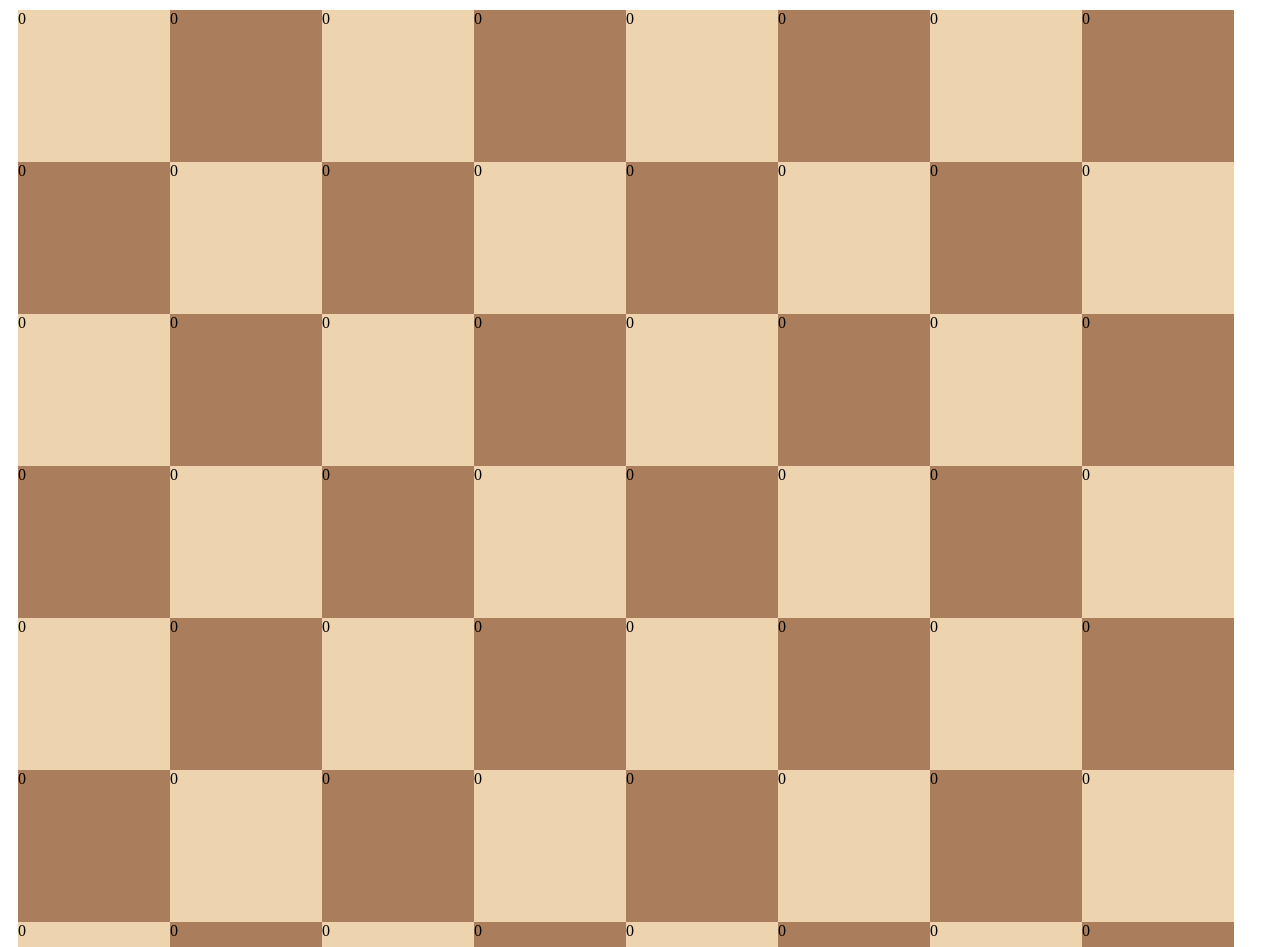
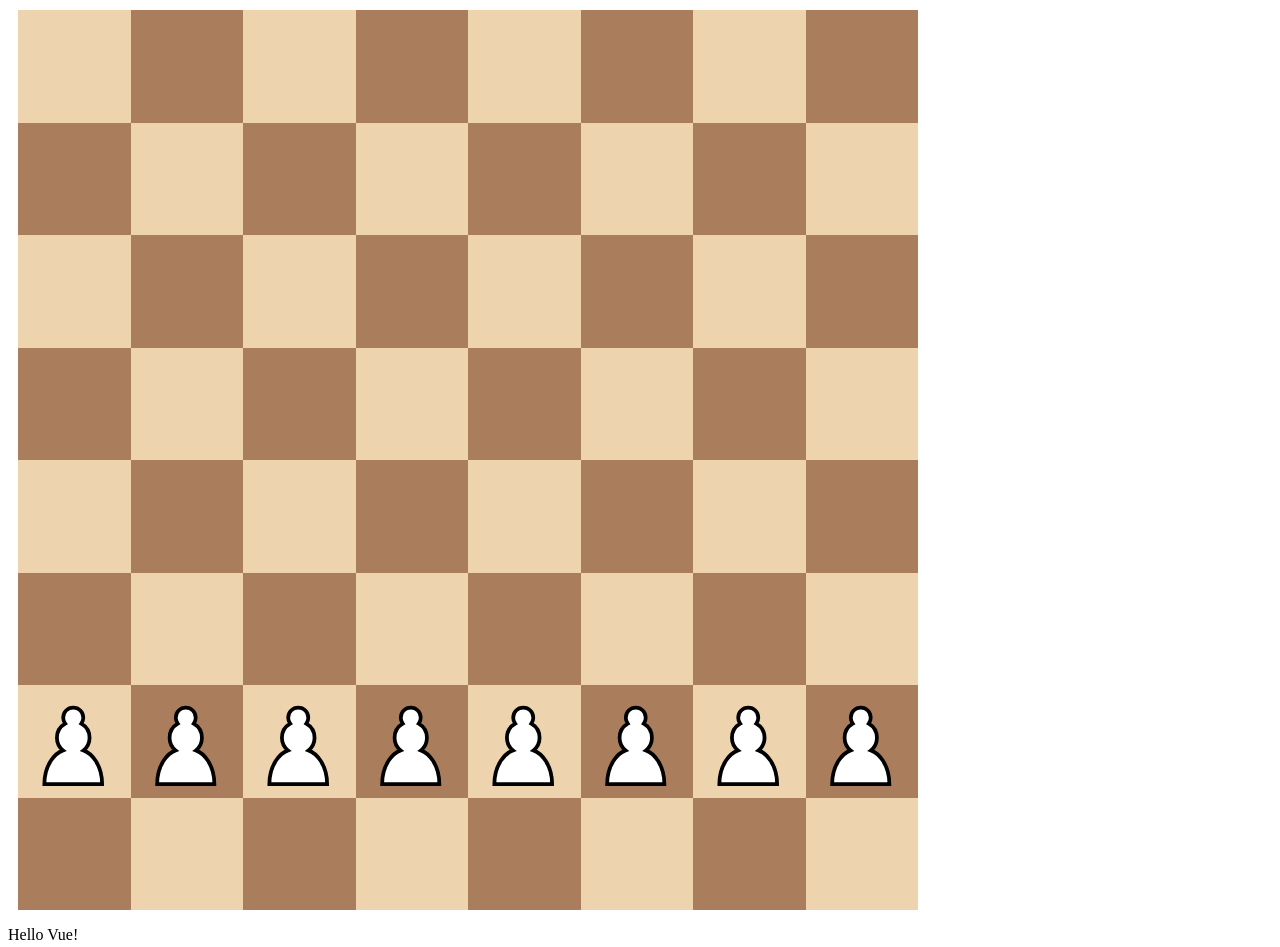
Before and after one commit to tom-georg/TomsGambit, a plain HTML site: page frontend/index.html in a window 1280 px wide. Shown: the top 947 px of the page. Drawn offline with Linux system fonts and the light colour scheme.

Commit message:
you can move pieces now

```diff
--- a/frontend/index.html
+++ b/frontend/index.html
@@ -9,6 +9,8 @@
     .board {
       display: flex;
       width: 95vw;
+      max-width: 900px;
+      max-height: 900px;
       height: 95vw;
       margin: 10px;
       background: green;
@@ -32,29 +34,36 @@
       padding:0px;
       width:12.5%;
       height:100%;
+      display: block;
+      margin: auto;
+      vertical-align: middle;
       }
-    .cell.black {
+    .cell.dark {
       background-color: #AA7D5C;
     }
-    .cell.white {
+    .cell.bright {
       background-color: #EDD4AF;
+    }
+    .cell.selected{
+      background-color: green;
+    }
+    img{
+      width:100%;
+      height:100%;
+
     }
   </style>
 </head>
 <body>
-  <div id="two-way-binding">
+  <div id="chessboard">
     <div class="board">
 
       <div class="row" v-for="row in board">
-        <div class="cell"  v-for="cell in row" :class="cell.color" v-on:click="greet">
-          {{cell.piece}}
+        <div class="cell"  v-for="cell in row" :class="cell.shade" v-on:click="boardClick(cell)" :x="cell.x" :y="cell.y">
+
+          <img :src="pieceMap[cell.piece].file" ></img>
         </div>
-
-
       </div>
-
-
-
     </div>
 
       <p>{{ message }}</p>
@@ -72,9 +81,18 @@ const ChessBoard = {
   data() {
     return {
       pieceMap:{
-        0 : "gello"
+        0 : {["piece"]:"","file":"img/empty.png"},
+        1 : {["piece"]:"whitePawn","file":"img/pawnWhite.svg","color":"white"}
       },
+      selectedCell:undefined,
       message: 'Hello Vue!',
+      /*
+      * board: board[][]
+      * shade: bright,dark or selected
+      * x
+      * y
+      * piece: int
+      */
       board: []
     }
   },
@@ -87,34 +105,92 @@ const ChessBoard = {
     createBaord:function(){
       for(var x=0;x<8;x++){
         this.board[x]=[]
-        var color = "white"
+        var shade = "bright"
         if(x%2===1){
-          color="black"
+          shade="dark"
         }
         for(var y=0;y<8;y++){
           this.board[x][y]={}
           this.board[x][y]["piece"]=0
-          this.board[x][y]["color"]=color;
-          if(color==="black"){
-            color="white"
+          this.board[x][y]["shade"]=shade
+          this.board[x][y]["x"]=x
+          this.board[x][y]["y"]=y
+          if(shade==="dark"){
+            shade="bright"
           }else{
-            color="black"
+            shade="dark"
           }
         }
       }
     },
     setStartPieces:function(){
+      for(var i =0;i<8;i++){
+        this.board[6][i]["piece"]=1;
+      }
+    },
+    boardClick: function (ncell) {
+
+      //Don'T eat your own pieces,
+      //select them instead
+      if(this.selectedCell!==undefined&&
+        this.pieceMap[ncell.piece].color===this.pieceMap[this.selectedCell.piece].color){
+        this.restoreCellColor(this.selectedCell)
+        ncell.shade="selected"
+        this.selectedCell=ncell
+        return
+      }
+      // if you click on the same piece twice
+      // you deselect them
+      if(this.selectedCell===ncell){
+        this.restoreCellColor(this.selectedCell)
+        this.selectedCell=undefined
+        return
+      }
+
+      // you cannot select empty fields
+      //
+      if(this.selectedCell===undefined&&
+         ncell.piece!==0){
+        ncell.shade="selected"
+        this.selectedCell=ncell
+        return;
+      }
+      // if there is one selected field
+      // move it to the new field
+       if(this.selectedCell!==undefined){
+        this.restoreCellColor(this.selectedCell)
+        ncell.piece=this.selectedCell.piece;
+        this.selectedCell.piece=0
+        this.selectedCell=ncell
+        this.selectedCell=undefined
+      }
+
+        this.message=ncell.x+" "+ncell.y
+
+
 
     },
-    greet: function (event) {
-      // `this` inside methods points to the Vue instance
-      // `event` is the native DOM event
-      if (event) {
-        alert(event.target.tagName)
-      }
+    restoreCellColor: function(cell){
+      if(this.selectedCell!==undefined){
+
+          if(this.selectedCell.y%2===0){
+            if(this.selectedCell.x%2===0){
+              this.selectedCell.shade="bright";
+            }else{
+              this.selectedCell.shade="dark";
+            }
+          }
+          if(this.selectedCell.y%2===1){
+            if(this.selectedCell.x%2===1){
+              this.selectedCell.shade="bright";
+            }else{
+              this.selectedCell.shade="dark";
+            }
+          }
+        }
     }
   }
 }
 
-Vue.createApp(ChessBoard).mount('#two-way-binding')
+Vue.createApp(ChessBoard).mount('#chessboard')
 </script>
```
Also changed, not shown: frontend/img/empty.png (added), 7 other files.
